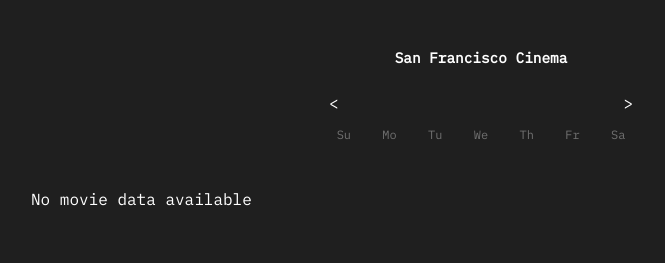
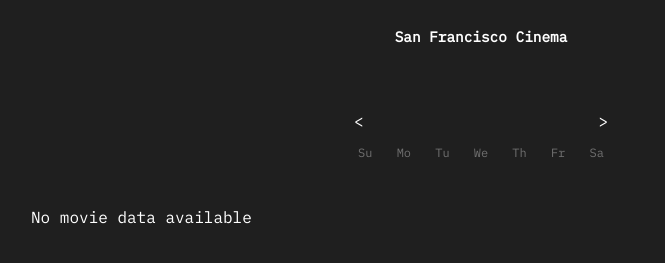
Before and after one commit to spiralhwy/web, an Eleventy site: page spiral_hwy/index.njk in a window 1280 px wide. Shown: the part 147-410 px from the top of the page, without its empty margins (159-824 px from the left). Built offline with nearby package versions, Linux system fonts and the light colour scheme; Eleventy itself is replaced by a stand-in of ours; files that its build step writes are made by us from their sources.

Commit message:
tune calendar

```diff
--- a/spiral_hwy/css/styles.css
+++ b/spiral_hwy/css/styles.css
@@ -115,6 +115,7 @@ a.area-link:hover {
     font-size: 0.9em;
     text-align: center;
     word-break: break-word;
+    margin-top: 0;
 }
 
 .site-title {
@@ -122,13 +123,14 @@ a.area-link:hover {
     font-size: 4em;
     text-align: center;
     word-break: break-word;
+    margin-bottom: 0.33em;
 }
 
 /* Calendar */
 
 #calendar {
-    max-width: 320px;
-    margin: 20px auto 0;
+    max-width: 270px;
+    margin: 60px auto 0;
 }
 
 .cal-header {
@@ -169,6 +171,10 @@ a.area-link:hover {
     font-size: 0.75em;
     color: #707070;
     padding-bottom: 6px;
+}
+
+#cal-days {
+    grid-template-rows: repeat(6, 1fr);
 }
 
 .cal-day {
```
